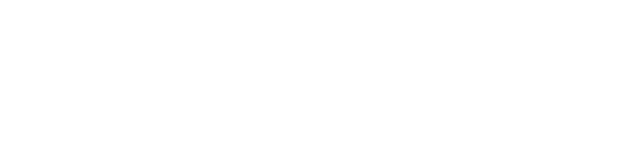
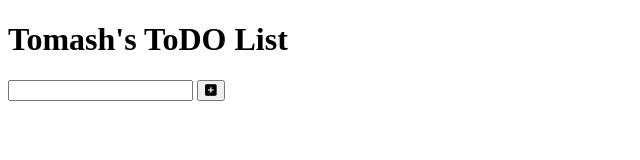
Before and after one commit to TomashVolodymyr/ToDo-lList-VanilaJS, a plain HTML site: page index.html in a window 1280 px wide. Shown: the whole page, without its empty margins (0-640 px from the left). Drawn offline with Linux system fonts and the light colour scheme.

Commit message:
added form html code

```diff
--- a/index.html
+++ b/index.html
@@ -18,6 +18,20 @@
     <title>ToDO List</title>
 </head>
 <body>
+    <h1>Tomash's ToDO List</h1>
+
+    <form >
+        <input type="text" class="todo-input">
+
+        <button type="submit" class="todo-button">
+            <i class="fas fa-plus-square"></i>
+        </button>
+    </form>
+
+    <div class="todo-container">
+        <ul class="todo-list"></ul>
+    </div>
+
     <script src="./app.js"></script>
 </body>
 </html>
```
